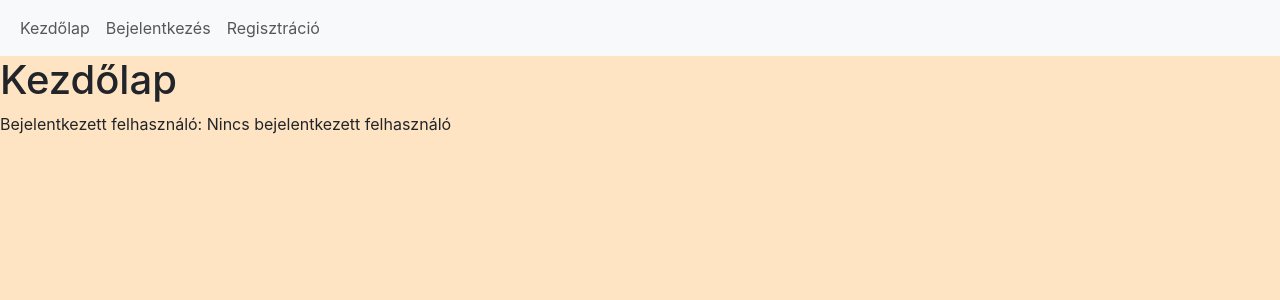
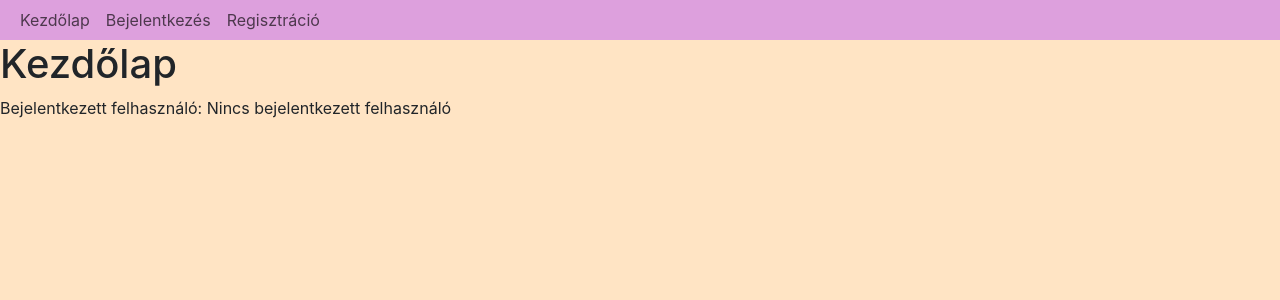
Before and after one commit to SzakdolgozatKonyvcsere/Konyvcsere_Frontend, a React (Create React App) app in the folder konyvcsere_f/: page / in a window 1280 px wide. Shown: the top 300 px of the page. Built offline with nearby package versions, Linux system fonts and the light colour scheme; no server answers.

Commit message:
szines:)

```diff
--- a/konyvcsere_f/src/assets/styles/core.scss
+++ b/konyvcsere_f/src/assets/styles/core.scss
@@ -2,12 +2,24 @@
 
 .App{
     max-width: $max-width;
+
 }
 
+body{
+    background-color: $primary-background-color;
+}
 #root {
+
     .navbar {
         color: $primary-text-color;
+        width: 100%;
+        padding: 0;
+
         .container-fluid {
+            background-color: plum;
+
+
+
             .navbar-nav {
 
             }
@@ -17,4 +29,5 @@
             }
         }
     }
+
 }
--- a/konyvcsere_f/src/assets/styles/variables.scss
+++ b/konyvcsere_f/src/assets/styles/variables.scss
@@ -1,4 +1,4 @@
 $primary-text-color: #000000;
 $secondary-text-color: #616161;
-
+$primary-background-color: bisque;
 $max-width: 1200px;
--- a/konyvcsere_f/src/index.css
+++ b/konyvcsere_f/src/index.css
@@ -5,7 +5,7 @@ body {
     sans-serif;
   -webkit-font-smoothing: antialiased;
   -moz-osx-font-smoothing: grayscale;
-  background-color: bisque;
+
 }
 
 code {
```
